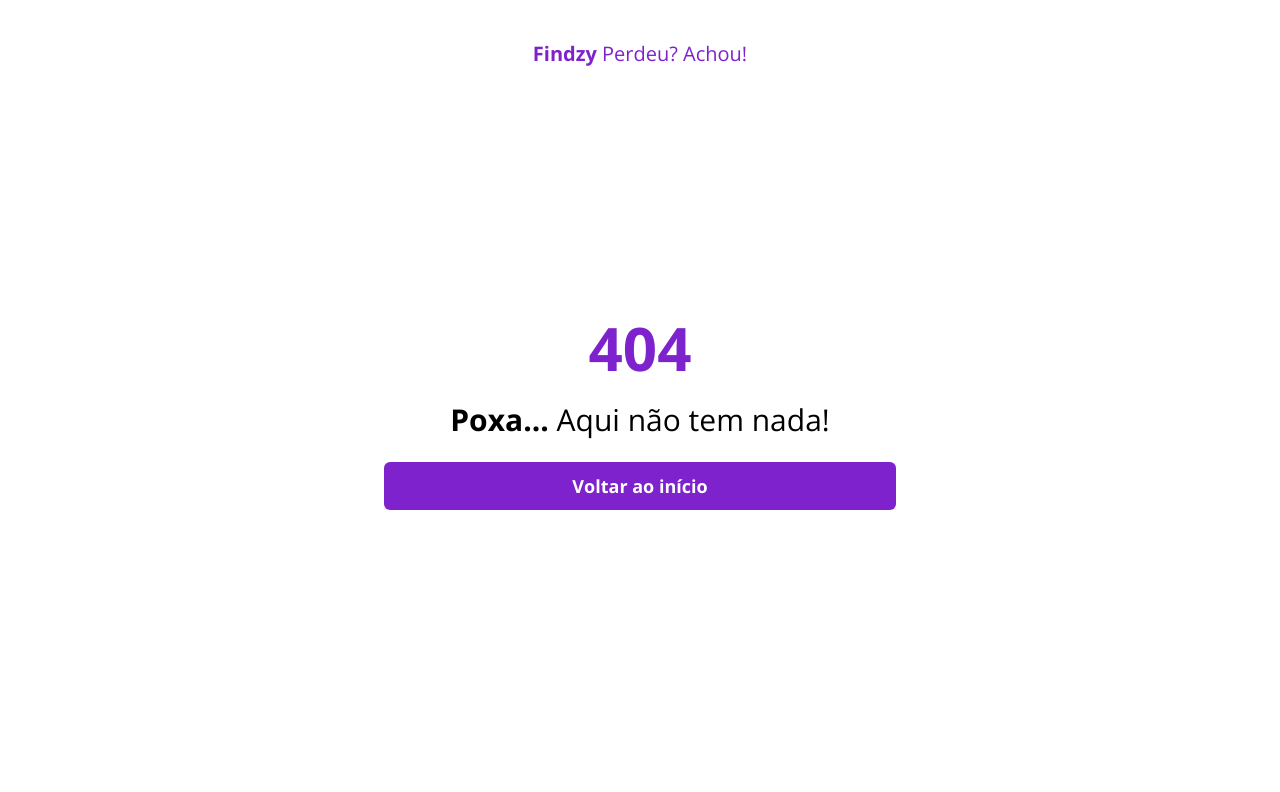
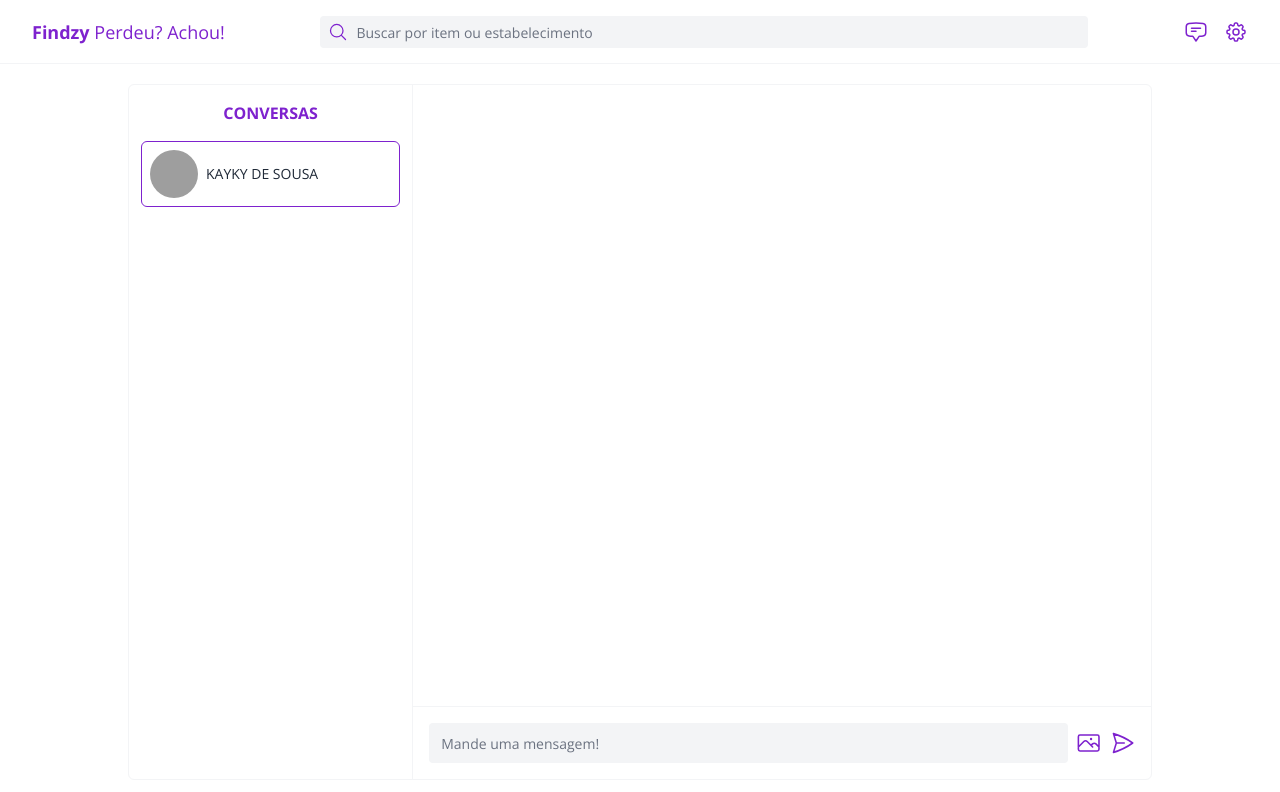
Before and after one commit to KaykySousa/Findzy, a Next.js app: page /chat in a window 1280 px wide. Before the commit this address had no page. Shown: the top 792 px of the page. Built offline with nearby package versions, Linux system fonts and the light colour scheme; grey boxes are pictures that could not be loaded; what prettier-plugin-tailwindcss would draw is missing.

Commit message:
add: chat page

```diff
--- /dev/null
+++ b/src/pages/chat.tsx
@@ -0,0 +1,82 @@
+import ChatMessage from "@/components/ChatMessage"
+import { Input } from "@/components/design"
+import Header from "@/components/Header"
+import { PaperAirplaneIcon, PhotoIcon } from "@heroicons/react/24/outline"
+import { useState } from "react"
+
+interface MessageData {
+	sender: "me" | "other"
+	message: string
+}
+
+export default function Chat() {
+	const [message, setMessage] = useState("")
+	const [messages, setMessages] = useState<MessageData[]>([])
+
+	function sendMessage() {
+		if (!message) return
+
+		setMessages([
+			...messages,
+			{
+				message,
+				sender: "me",
+			},
+		])
+		setMessage("")
+	}
+
+	return (
+		<div className="flex min-h-screen w-full flex-col items-center">
+			<Header className="hidden md:flex" />
+			<div className="flex w-full flex-1 items-center justify-center">
+				<div className="flex h-[calc(100vh-3.5rem-3rem)] w-full max-w-5xl items-stretch rounded-md border-gray-100 md:border">
+					<div className="flex w-full flex-col items-center border-gray-100 px-3 py-4 md:w-96 md:border-r">
+						<h1 className="mb-4 font-bold text-purple-700">
+							CONVERSAS
+						</h1>
+						<div className="flex w-full flex-1 flex-col gap-y-2">
+							<div className="flex cursor-pointer items-center rounded-md border border-purple-700 p-2">
+								<img
+									src="https://www.w3schools.com/howto/img_avatar.png"
+									alt=""
+									className="mr-2 h-12 w-12 rounded-full object-cover"
+								/>
+								<p className="text-sm uppercase text-gray-800">
+									Kayky de Sousa
+								</p>
+							</div>
+						</div>
+					</div>
+					<div className="hidden w-full flex-col md:flex">
+						<div className="flex flex-1 flex-col-reverse overflow-y-auto p-4">
+							<div className="flex flex-col gap-y-2">
+								{messages.map(({ message, sender }, index) => (
+									<ChatMessage
+										key={index}
+										message={message}
+										sender={sender}
+									/>
+								))}
+							</div>
+						</div>
+						<div className="flex items-center gap-x-2 border-t border-gray-100 p-4">
+							<Input
+								placeholder="Mande uma mensagem!"
+								value={message}
+								onChange={(e) => {
+									setMessage(e.target.value)
+								}}
+							/>
+							<PhotoIcon className="h-7 w-7 cursor-pointer text-purple-700" />
+							<PaperAirplaneIcon
+								className="h-7 w-7 cursor-pointer text-purple-700"
+								onClick={sendMessage}
+							/>
+						</div>
+					</div>
+				</div>
+			</div>
+		</div>
+	)
+}
```
